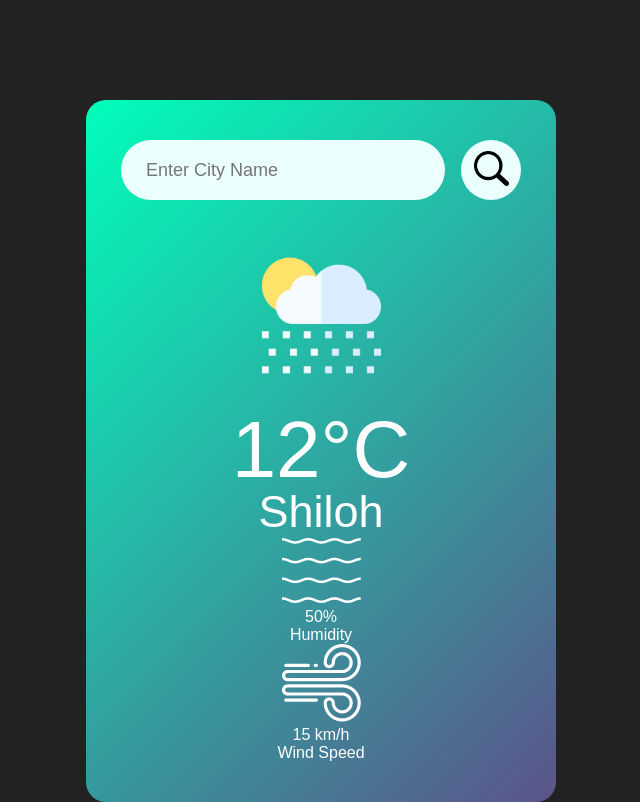
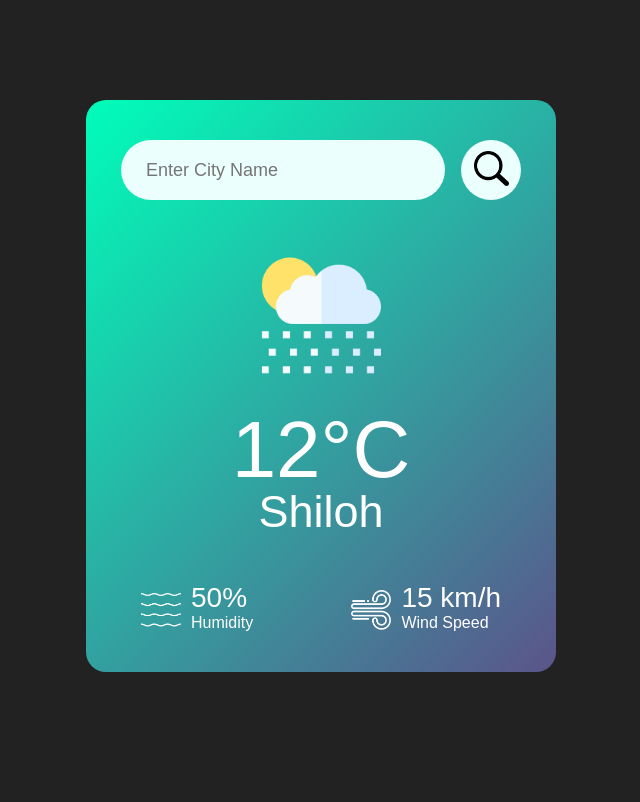
Before and after one commit to esunhenri/weather-app, a plain HTML site: page index.html in a window 1280 px wide. Shown: the whole page, without its empty margins (319-959 px from the left). Drawn offline with Linux system fonts and the light colour scheme.

```diff
--- a/index.html
+++ b/index.html
@@ -17,7 +17,7 @@
         <img src="images/rain.png" class="weather-icon">
         <h1 class="temp">12°C</h1>
         <h2 class="city">Shiloh</h2>
-        <div class="'details">
+        <div class="details">
             <div class="col">
                 <img src="images/humidity.png">
                 <div>
@@ -36,6 +36,12 @@
     </div>
 </div>
 
+<script>
+
+const apiKey = "";
+const apiUrl = "";
+
+</script>
 
 </body>
 </html>
--- a/style.css
+++ b/style.css
@@ -73,3 +73,19 @@ body{
     padding: 0 20px;
     margin-top: 50px;
 }
+
+.col{
+    display: flex;
+    align-items: center;
+    text-align: left;
+}
+
+.col img{
+    width: 40px;
+    margin-right: 10px;
+}
+
+.humidity, .wind{
+    font-size: 28px;
+    margin-top: -6px;
+}
```
